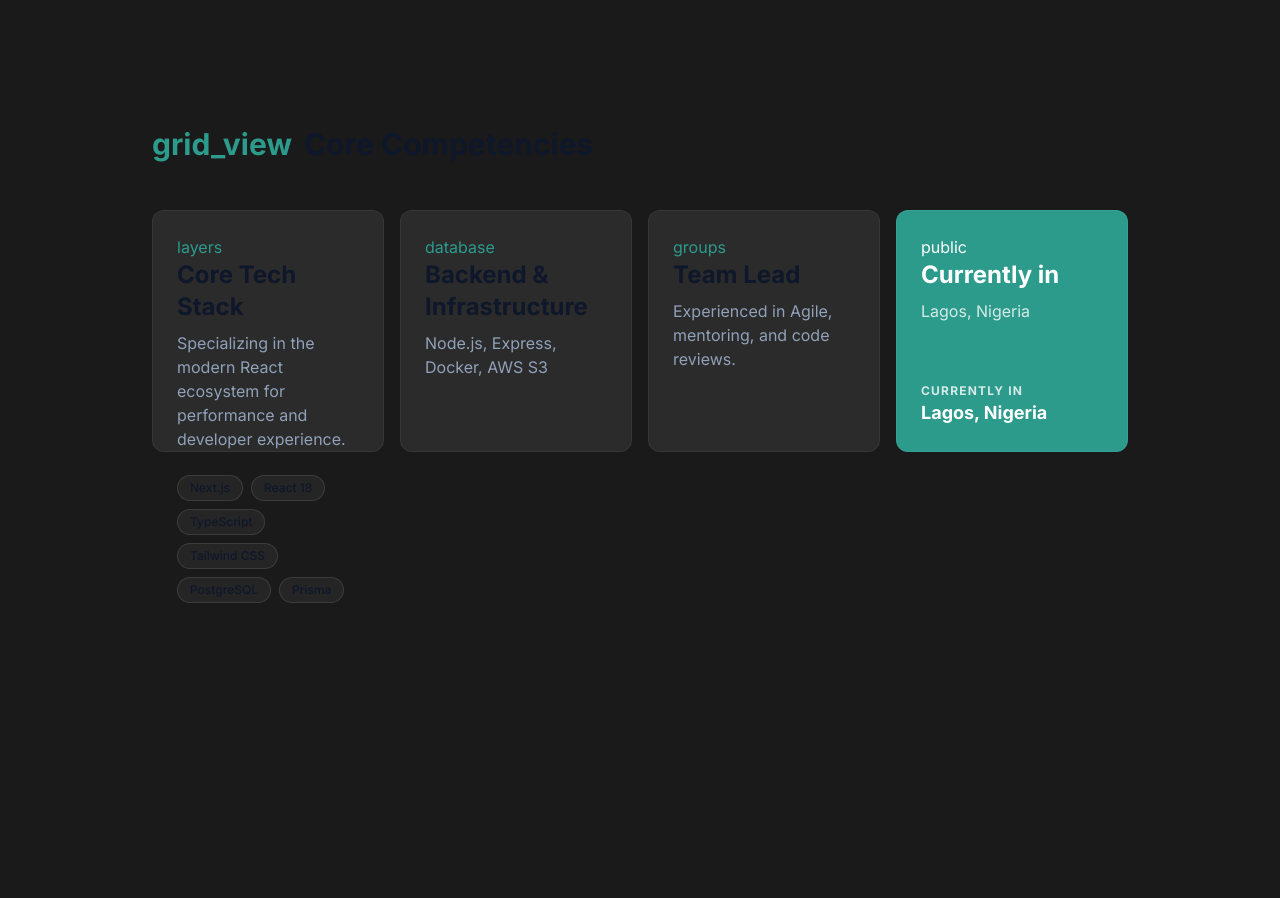
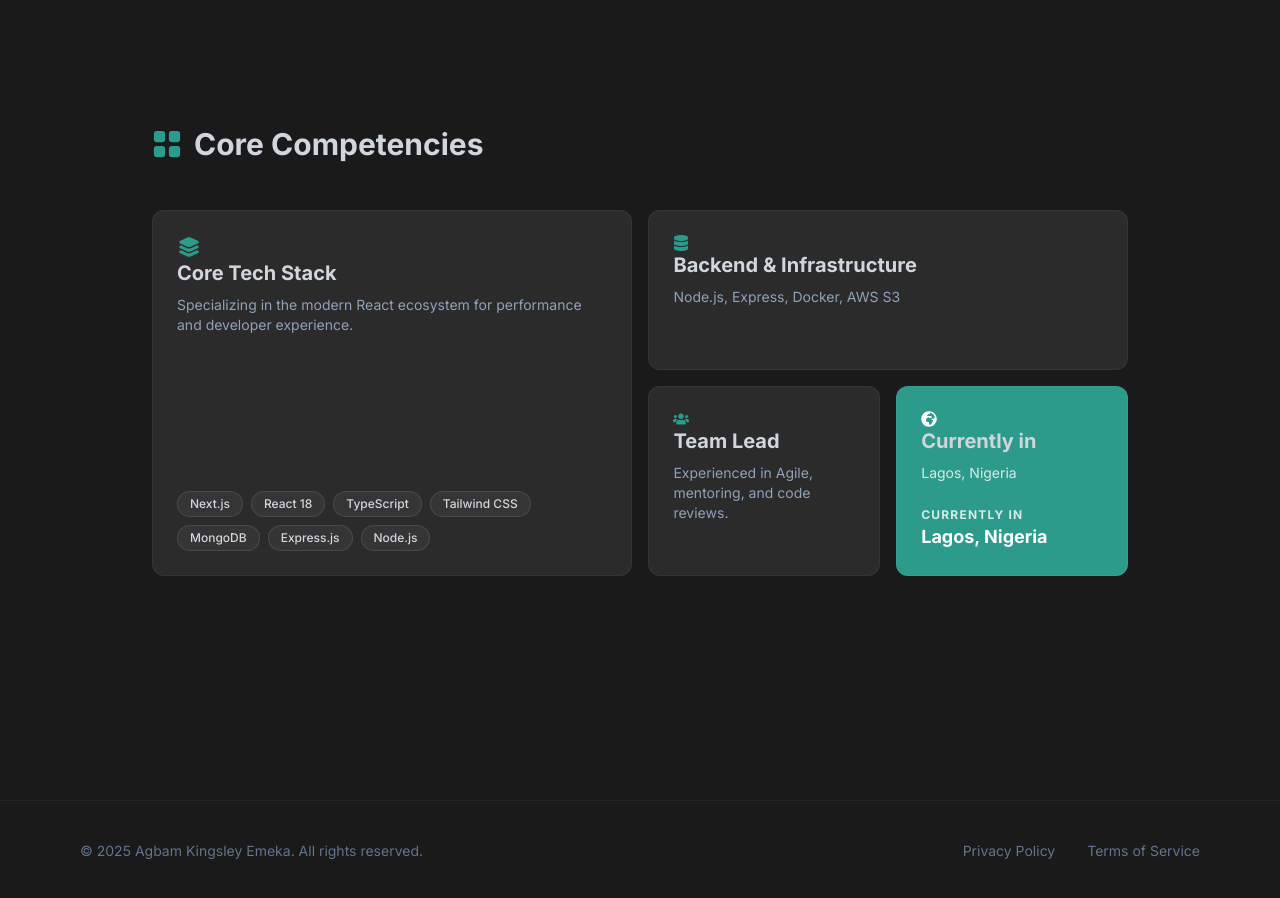
Before and after one commit to Kingsley-codes/Kingsleys-Portfolio, a Next.js app: page /about in a window 1280 px wide. Shown: the part 1706-2604 px from the top of the page. Built offline with nearby package versions, Linux system fonts and the light colour scheme.

Commit message:
update on about

```diff
--- a/src/components/SkillsGrid.tsx
+++ b/src/components/SkillsGrid.tsx
@@ -1,3 +1,8 @@
+import { BsFillGridFill } from "react-icons/bs";
+import { IoLayers } from "react-icons/io5";
+import { ReactNode } from "react";
+import { FaDatabase, FaUsers, FaGlobeAfrica } from "react-icons/fa";
+
 interface SkillTag {
   name: string;
 }
@@ -5,11 +10,9 @@ interface SkillTag {
 interface SkillCard {
   title: string;
   description: string;
-  icon: string;
+  icon: ReactNode;
   tags?: SkillTag[];
   isPrimary?: boolean;
-  colSpan?: number;
-  rowSpan?: number;
 }
 
 const coreTechTags: SkillTag[] = [
@@ -17,8 +20,9 @@ const coreTechTags: SkillTag[] = [
   { name: "React 18" },
   { name: "TypeScript" },
   { name: "Tailwind CSS" },
-  { name: "PostgreSQL" },
-  { name: "Prisma" },
+  { name: "MongoDB" },
+  { name: "Express.js" },
+  { name: "Node.js" },
 ];
 
 const skillCards: SkillCard[] = [
@@ -26,86 +30,107 @@ const skillCards: SkillCard[] = [
     title: "Core Tech Stack",
     description:
       "Specializing in the modern React ecosystem for performance and developer experience.",
-    icon: "layers",
+    icon: <IoLayers className="w-6 h-6" />,
     tags: coreTechTags,
-    colSpan: 2,
-    rowSpan: 2,
   },
   {
     title: "Backend & Infrastructure",
     description: "Node.js, Express, Docker, AWS S3",
-    icon: "database",
-    colSpan: 2,
-    rowSpan: 1,
+    icon: <FaDatabase />,
   },
   {
     title: "Team Lead",
     description: "Experienced in Agile, mentoring, and code reviews.",
-    icon: "groups",
-    colSpan: 1,
-    rowSpan: 1,
+    icon: <FaUsers />,
   },
   {
     title: "Currently in",
     description: "Lagos, Nigeria",
-    icon: "public",
+    icon: <FaGlobeAfrica />,
     isPrimary: true,
-    colSpan: 1,
-    rowSpan: 1,
   },
 ];
 
 export default function SkillsGrid() {
   return (
     <section className="mb-24">
-      <h2 className="text-3xl font-bold mb-12 flex items-center gap-3">
-        <span className="material-symbols-outlined text-primary">
-          grid_view
-        </span>
+      {/* SECTION TITLE */}
+      <h2 className="text-3xl text-gray-300 font-bold mb-12 flex items-center gap-3">
+        <BsFillGridFill className="text-primary" />
         Core Competencies
       </h2>
-      <div className="grid grid-cols-1 md:grid-cols-4 md:grid-rows-2 gap-4 h-auto md:h-[500px]">
-        {skillCards.map((card, index) => (
+
+      {/* OUTER FLEX CONTAINER */}
+      <div className="flex flex-col md:flex-row gap-4">
+        {/* LEFT — BIG CARD */}
+        <SkillCardUI
+          card={skillCards[0]}
+          className="md:w-1/2 bg-gradient-to-br from-card-dark to-primary/10"
+        />
+
+        {/* RIGHT — STACKED */}
+        <div className="flex flex-col gap-4 md:w-1/2">
+          {/* TOP RIGHT */}
+          <SkillCardUI card={skillCards[1]} />
+
+          {/* BOTTOM RIGHT — FLEX ROW */}
+          <div className="flex flex-col sm:flex-row gap-4">
+            <SkillCardUI card={skillCards[2]} className="flex-1" />
+            <SkillCardUI card={skillCards[3]} isPrimary className="flex-1" />
+          </div>
+        </div>
+      </div>
+    </section>
+  );
+}
+
+/* -------------------------------------------------------------------------- */
+/*                                CARD UI                                     */
+/* -------------------------------------------------------------------------- */
+
+function SkillCardUI({
+  card,
+  className = "",
+  isPrimary = false,
+}: {
+  card: SkillCard;
+  className?: string;
+  isPrimary?: boolean;
+}) {
+  return (
     <div
-            key={index}
       className={`
-              ${card.colSpan ? `md:col-span-${card.colSpan}` : ""}
-              ${card.rowSpan ? `md:row-span-${card.rowSpan}` : ""}
-              ${card.isPrimary ? "bg-primary text-white" : "bg-card-dark"}
-              p-6 rounded-xl border border-white/5 flex flex-col justify-between glow-hover
-              ${
-                index === 0
-                  ? "bg-gradient-to-br from-card-dark to-primary/10"
-                  : ""
-              }
+        ${isPrimary ? "bg-primary text-white" : "bg-card-dark"}
+        p-6 rounded-xl border border-white/5
+        flex flex-col justify-between
+        glow-hover min-h-[160px]
+        ${className}
       `}
     >
+      {/* TOP */}
       <div>
         <span
           className={`material-symbols-outlined mb-4 ${
-                  card.isPrimary ? "" : "text-primary"
+            isPrimary ? "" : "text-primary"
           }`}
         >
           {card.icon}
         </span>
-              <h3
-                className={`text-2xl font-bold mb-2 ${
-                  card.isPrimary ? "text-white" : ""
-                }`}
-              >
-                {card.title}
-              </h3>
+
+        <h3 className="text-xl text-gray-300 font-bold mb-2">{card.title}</h3>
+
         <p
-                className={`mb-6 ${
-                  card.isPrimary ? "text-white/80" : "text-slate-400"
+          className={`mb-6 text-sm ${
+            isPrimary ? "text-white/80" : "text-slate-400"
           }`}
         >
           {card.description}
         </p>
       </div>
 
+      {/* TAGS */}
       {card.tags && (
-              <div className="flex flex-wrap gap-2">
+        <div className="flex text-gray-300 flex-wrap gap-2">
           {card.tags.map((tag) => (
             <span
               key={tag.name}
@@ -117,7 +142,8 @@ export default function SkillsGrid() {
         </div>
       )}
 
-            {card.isPrimary && (
+      {/* PRIMARY FOOTER */}
+      {isPrimary && (
         <div>
           <p className="text-xs opacity-80 uppercase tracking-widest font-bold">
             Currently in
@@ -126,8 +152,5 @@ export default function SkillsGrid() {
         </div>
       )}
     </div>
-        ))}
-      </div>
-    </section>
   );
 }
```
Lines whose indentation alone changed are shown as unchanged.
